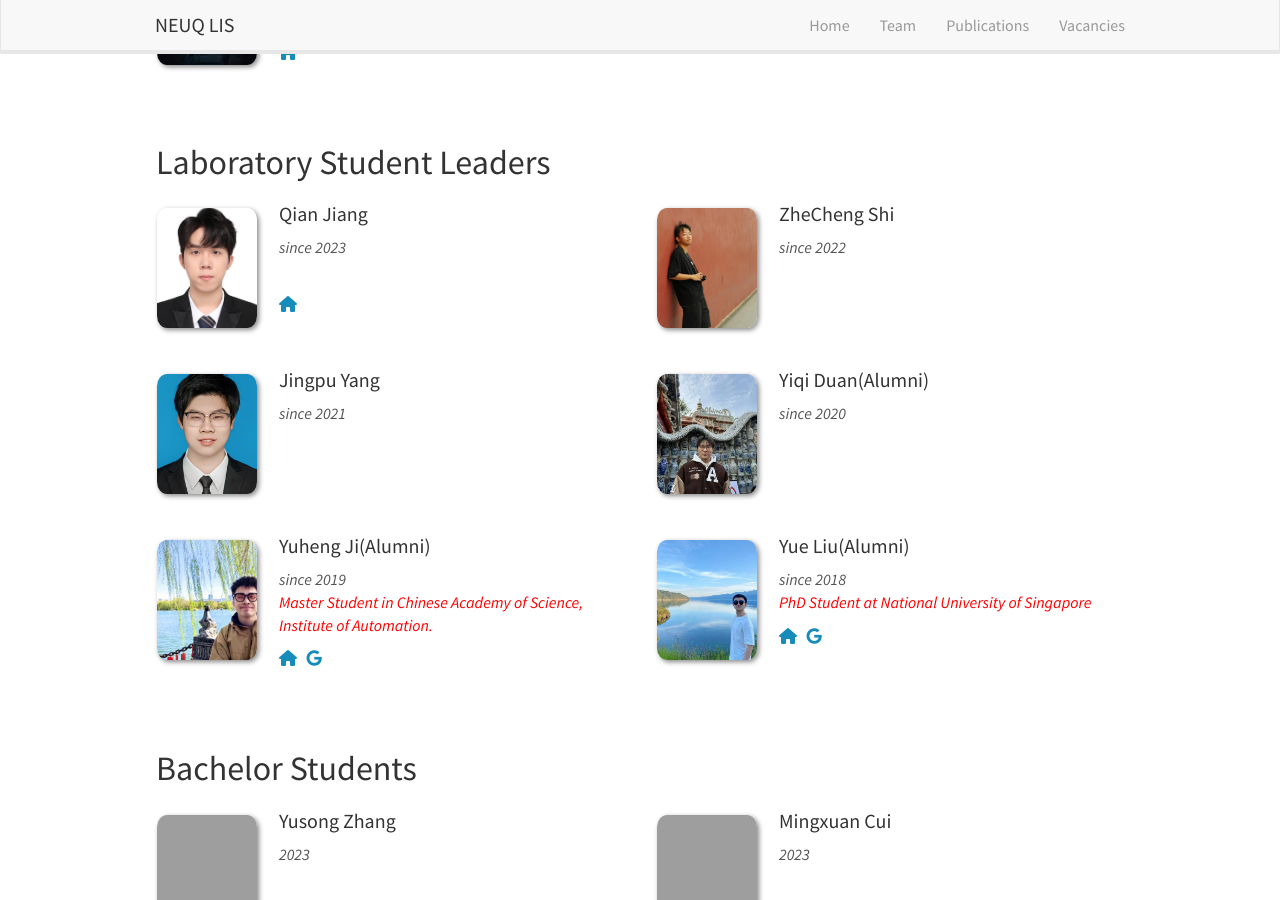
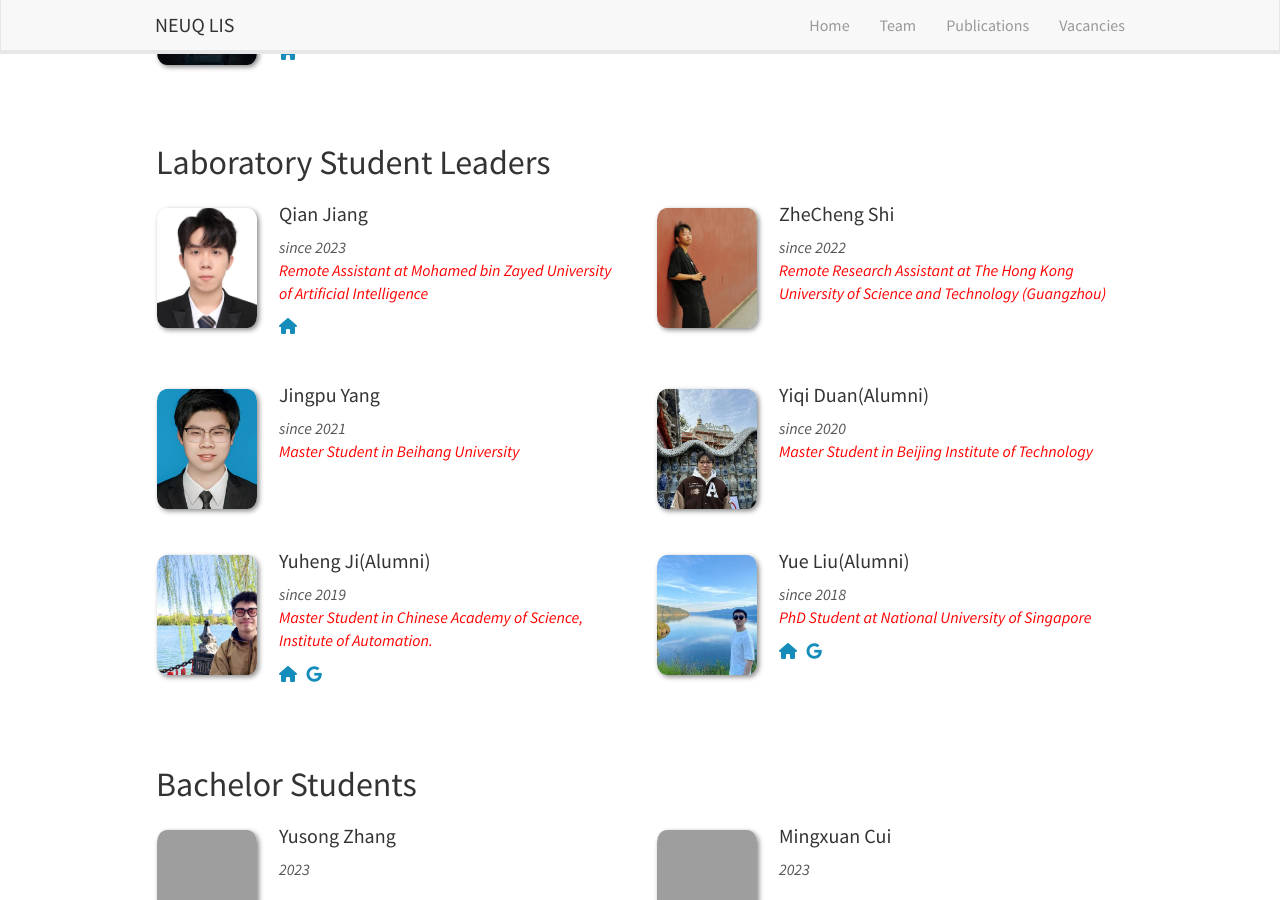
Before and after one commit to NEUQNLP/neuqnlp.github.io, a Jekyll site: the page built from _pages/team.md, in a window 1280 px wide and 900 px high, scrolled down 346 px. Built offline with Jekyll 4.4.1, drawn with Linux system fonts in a browser that asks for light colours; nearby versions of some CDN libraries.

Commit message:
Update homepage

```diff
--- a/_data/student_manager.yml
+++ b/_data/student_manager.yml
@@ -2,7 +2,7 @@
   photo: jiangqian.jpg
   duration: 2023
   cosupervision:
-  info:
+  info: Remote Assistant at Mohamed bin Zayed University of Artificial Intelligence
   url:
     personal_site: https://pbrqianjiang.github.io/
     google_scholar:
@@ -13,7 +13,7 @@
   photo: shizhecheng.jpg
   duration: 2022
   cosupervision:
-  info:
+  info: Remote Research Assistant at The Hong Kong University of Science and Technology (Guangzhou)
   url:
     personal_site:
     google_scholar:
@@ -25,7 +25,7 @@
   photo: yangjingpu.jpg
   duration: 2021
   cosupervision:
-  info:
+  info: Master Student in Beihang University
   url:
     personal_site:
     google_scholar:
@@ -36,7 +36,7 @@
   photo: duanyiqi.jpg
   duration: 2020
   cosupervision:
-  info:
+  info: Master Student in Beijing Institute of Technology
   url:
     personal_site:
     google_scholar:
```
